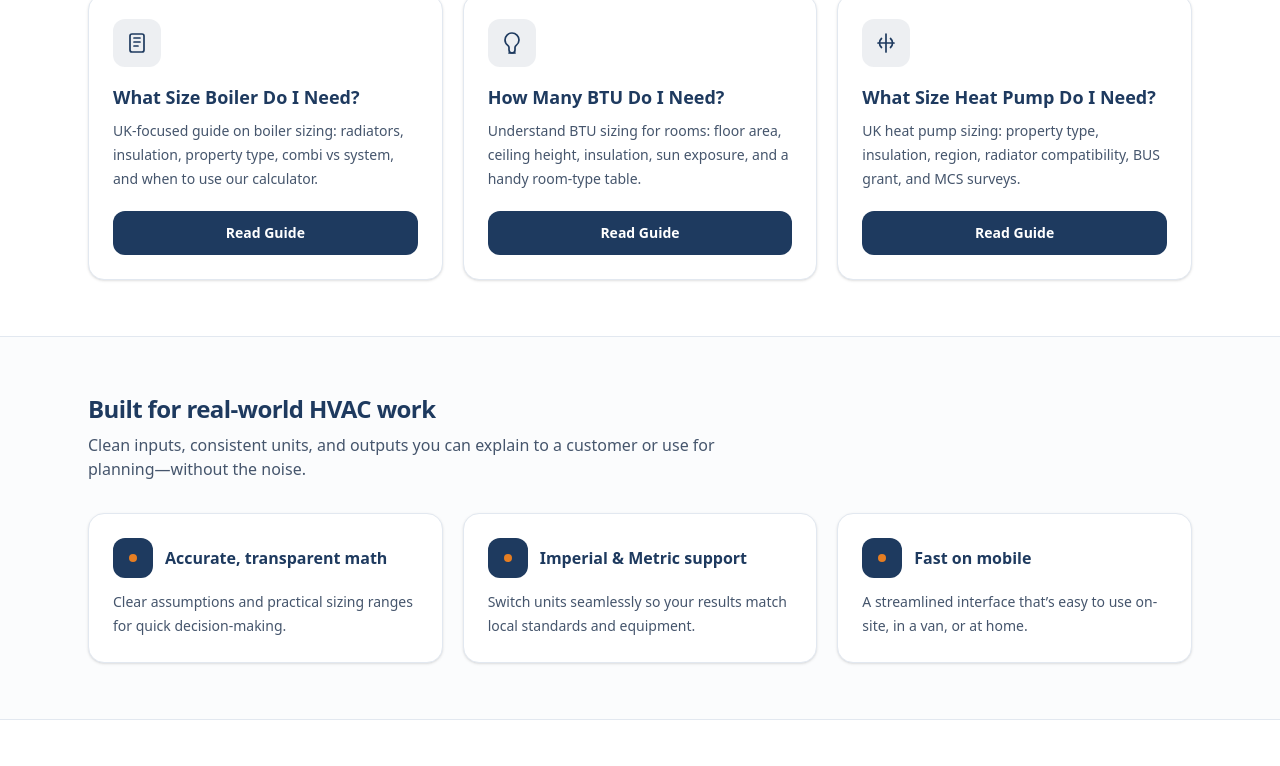
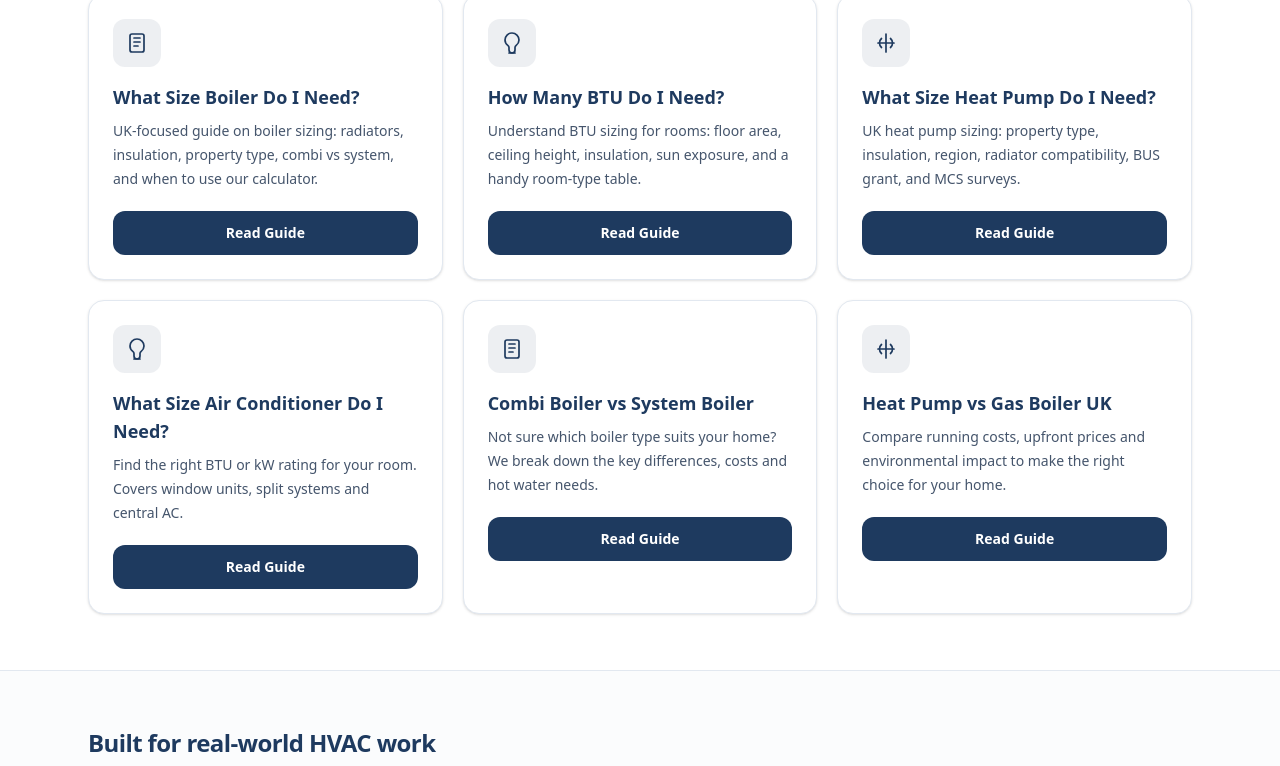
Before and after one commit to Hacvthermal/hvacthermal, a Next.js app: page / in a window 1280 px wide. Shown: the part 1340-2106 px from the top of the page. Built offline with nearby package versions, Linux system fonts and the light colour scheme.

Commit message:
Add feature so the guides can be scrolled horizontally

```diff
--- a/app/page.js
+++ b/app/page.js
@@ -359,6 +359,81 @@ export default function Home() {
                   </svg>
                 ),
               },
+              {
+                title: "What Size Air Conditioner Do I Need?",
+                desc: "Find the right BTU or kW rating for your room. Covers window units, split systems and central AC.",
+                href: "/guides/what-size-air-conditioner-do-i-need",
+                icon: (
+                  <svg viewBox="0 0 24 24" className="h-6 w-6" fill="none" aria-hidden="true">
+                    <path
+                      d="M12 2a7 7 0 0 0-7 7c0 2.1 1.1 4.1 2.8 5.4.9.7 1.2 1.2 1.2 2.1V19a3 3 0 0 0 6 0v-2.5c0-.9.3-1.4 1.2-2.1A6.9 6.9 0 0 0 19 9a7 7 0 0 0-7-7Z"
+                      stroke="currentColor"
+                      strokeWidth="1.7"
+                      strokeLinejoin="round"
+                    />
+                    <path
+                      d="M9 22h6"
+                      stroke="currentColor"
+                      strokeWidth="1.7"
+                      strokeLinecap="round"
+                    />
+                  </svg>
+                ),
+              },
+              {
+                title: "Combi Boiler vs System Boiler",
+                desc: "Not sure which boiler type suits your home? We break down the key differences, costs and hot water needs.",
+                href: "/guides/combi-boiler-vs-system-boiler",
+                icon: (
+                  <svg viewBox="0 0 24 24" className="h-6 w-6" fill="none" aria-hidden="true">
+                    <path
+                      d="M7 3h10a2 2 0 0 1 2 2v14a2 2 0 0 1-2 2H7a2 2 0 0 1-2-2V5a2 2 0 0 1 2-2Z"
+                      stroke="currentColor"
+                      strokeWidth="1.7"
+                      strokeLinejoin="round"
+                    />
+                    <path
+                      d="M9 7h6M9 11h6M9 15h4"
+                      stroke="currentColor"
+                      strokeWidth="1.7"
+                      strokeLinecap="round"
+                    />
+                  </svg>
+                ),
+              },
+              {
+                title: "Heat Pump vs Gas Boiler UK",
+                desc: "Compare running costs, upfront prices and environmental impact to make the right choice for your home.",
+                href: "/guides/heat-pump-vs-gas-boiler",
+                icon: (
+                  <svg viewBox="0 0 24 24" className="h-6 w-6" fill="none" aria-hidden="true">
+                    <path
+                      d="M12 3v18"
+                      stroke="currentColor"
+                      strokeWidth="1.7"
+                      strokeLinecap="round"
+                    />
+                    <path
+                      d="M4 12h16"
+                      stroke="currentColor"
+                      strokeWidth="1.7"
+                      strokeLinecap="round"
+                    />
+                    <path
+                      d="M7.5 7.5a6 6 0 0 0 0 9"
+                      stroke="currentColor"
+                      strokeWidth="1.7"
+                      strokeLinecap="round"
+                    />
+                    <path
+                      d="M16.5 7.5a6 6 0 0 1 0 9"
+                      stroke="currentColor"
+                      strokeWidth="1.7"
+                      strokeLinecap="round"
+                    />
+                  </svg>
+                ),
+              },
             ].map((card) => (
               <div
                 key={card.title}
```
